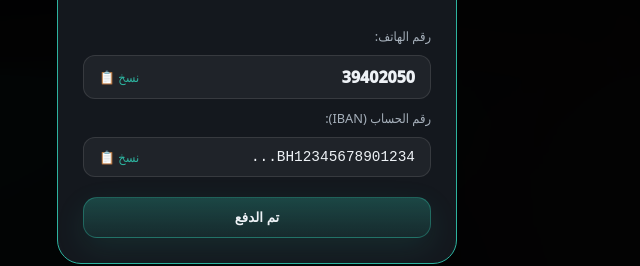
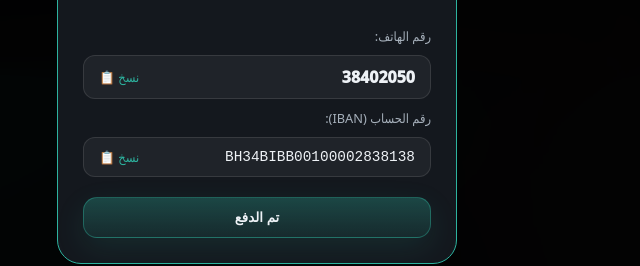
Before and after one commit to yusuf32171817-png/alnaseejcaffe, a website: page public/success.html in a window 1280 px wide. Both pictures are taken after a click on the button "💳 ادفع الآن (BenefitPay)". Shown: the part 440-706 px from the top of the page, 383-1023 px from the left. Drawn offline with Linux system fonts and the light colour scheme.

Commit message:
Add files via upload

```diff
--- a/public/success.html
+++ b/public/success.html
@@ -164,17 +164,17 @@
       <h2 style="margin-bottom: 5px;">الدفع عبر بنفت بيت</h2>
       <p style="color: var(--muted); font-size: 0.9rem;">امسح الكود أو استخدم الأرقام أدناه</p>
 
-      <img src="https://api.qrserver.com/v1/create-qr-code/?size=200x200&data=NSJ_PAYMENT" class="qrImg" alt="QR Code">
+      <img src="https://github.com/banijamrahclub/alnaseejcaffe/blob/d28a87aeae8a84b5f2b0fd551270babb6038c0f3/ChatGPT%20Image%20Jul%2031%2C%202026%2C%2009_59_14%20AM.png?raw=true" class="qrImg" alt="QR Code">
 
       <span class="copyLabel">رقم الهاتف:</span>
-      <div class="copyBox" onclick="copyText('39402050')">
-        <span style="font-weight: 1000;">39402050</span>
+      <div class="copyBox" onclick="copyText('38402050')">
+        <span style="font-weight: 1000;">38402050</span>
         <span style="color: var(--teal); font-size: 0.8rem;">نسخ 📋</span>
       </div>
 
       <span class="copyLabel">رقم الحساب (IBAN):</span>
-      <div class="copyBox" onclick="copyText('BH12345678901234567890')">
-        <span style="font-size: 0.9rem; font-family: monospace;">BH12345678901234...</span>
+      <div class="copyBox" onclick="copyText('BH34BIBB00100002838138')">
+        <span style="font-size: 0.9rem; font-family: monospace;">BH34BIBB00100002838138</span>
         <span style="color: var(--teal); font-size: 0.8rem;">نسخ 📋</span>
       </div>
 
```
